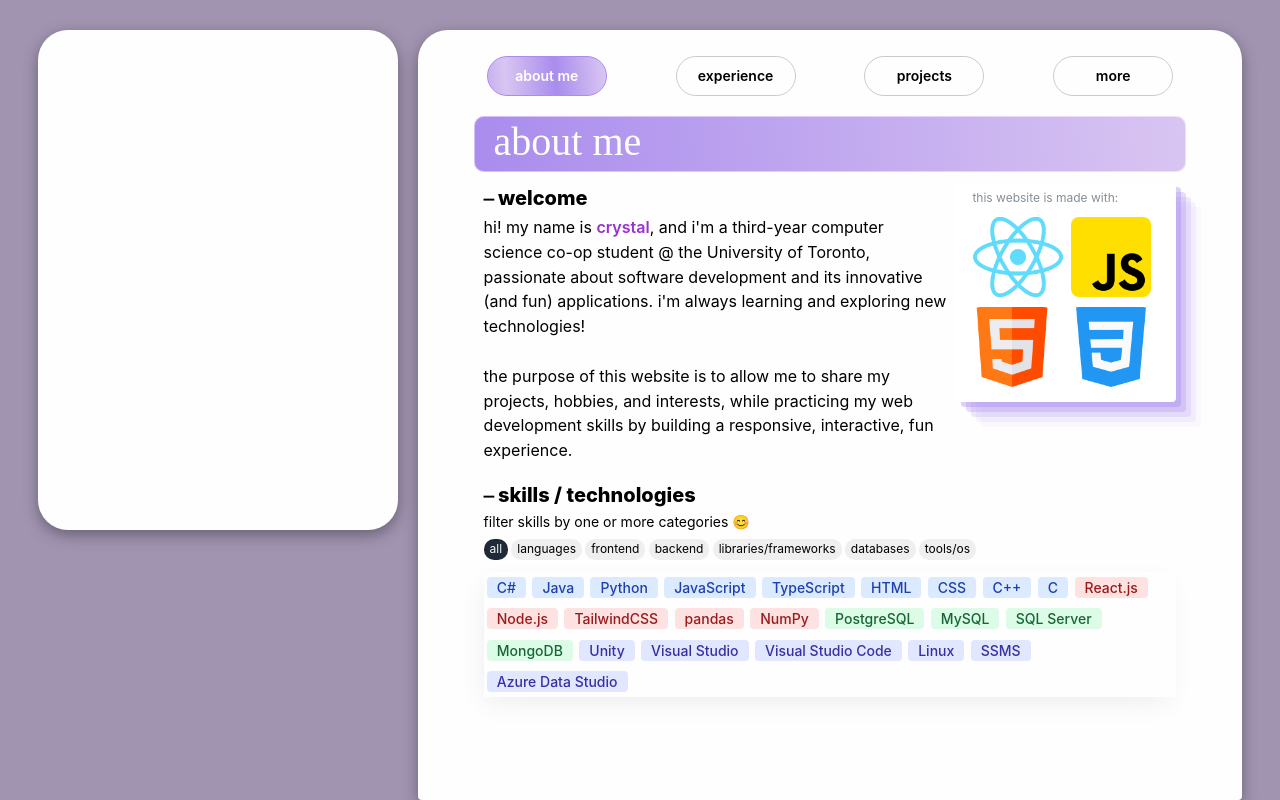
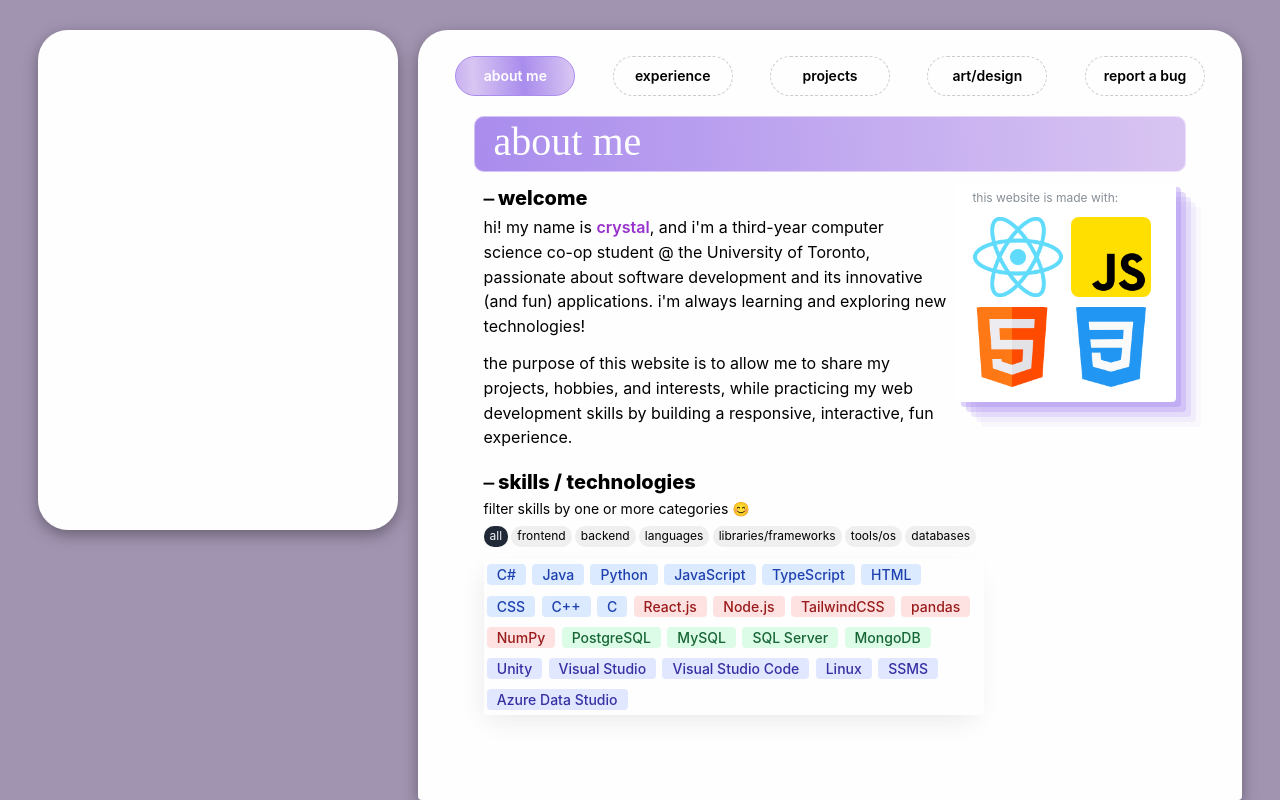
Before and after one commit to cdecry/cdecry.github.io, a React (Create React App) app: page / in a window 1280 px wide. Built offline with nearby package versions, Linux system fonts and the light colour scheme; a web font is replaced by a local one.

Commit message:
Add skill hover and zoom effect

```diff
--- a/src/App.css
+++ b/src/App.css
@@ -44,7 +44,7 @@ body {
     --angle:86deg;
     border-radius: 30px;
     background-color: transparent;
-    border: 1px solid rgba(0, 0, 0, 0.2);
+    border: 1px dashed rgba(0, 0, 0, 0.2);
     width: 120px;
     height: 40px;
     color: black;
@@ -176,10 +176,11 @@ body {
     transition: 1s linear;
     display: flex;
     flex-wrap: wrap;
-    /* width: 400px; */
+    width: 500px;
     row-gap: 0.4rem;
     padding: 0.2rem;
-    box-shadow: rgba(65, 65, 65, 0.1) -4px 9px 25px -6px;
+    border-radius: 3px;
+    box-shadow: rgba(30, 30, 30, 0.1) -4px 9px 25px -6px;
 }
 
 .badge {
--- a/src/components/AboutComponent.tsx
+++ b/src/components/AboutComponent.tsx
@@ -43,8 +43,10 @@ const AboutComponent = () => {
                             third-year computer science co-op student @ the University of
                             Toronto, passionate about software development and its innovative
                             (and fun) applications. i'm always learning and exploring new
-                            technologies!<br></br><br></br>
-
+                            technologies!<br></br>
+                        </Text>
+                        <Space h='sm'/>
+                        <Text>
                             the purpose of this website is to allow me to share my projects,
                             hobbies, and interests, while practicing my web development skills
                             by building a responsive, interactive, fun experience.
--- a/src/components/BadgesComponent.tsx
+++ b/src/components/BadgesComponent.tsx
@@ -1,6 +1,6 @@
 import { Space, Text } from '@mantine/core';
-import { motion } from 'framer-motion';
-import { useState } from 'react';
+import { animate, motion } from 'framer-motion';
+import { useEffect, useState } from 'react';
 
 type Skill = {
     name: string;
@@ -9,12 +9,12 @@ type Skill = {
 
 const CATEGORIES = [
     'all',
-    'languages',
     'frontend',
     'backend',
+    'languages',
     'libraries/frameworks',
+    'tools/os',
     'databases',
-    'tools/os',
 ]
 
 const SKILLS = [
@@ -54,8 +54,18 @@ const BadgesComponent = () => {
             setSelectedCategories(['all']);
             return;
         }
+        let updated = selectedCategories.filter(item => item !== 'all');
 
-        let updated = selectedCategories.filter(item => item !== 'all');
+        if (selected === 'frontend')
+            updated = updated.filter(item => item !== 'backend');
+        else if (selected === 'backend')
+            updated = updated.filter(item => item !== 'frontend');
+        else if (selected === 'languages')
+            updated = updated.filter(item => item !== 'libraries/frameworks' && item !== 'tools/os');
+        else if (selected === 'libraries/frameworks')
+            updated = updated.filter(item => item !== 'languages' && item !== 'tools/os');
+        else if (selected === 'tools/os')
+            updated = updated.filter(item => item !== 'libraries/frameworks' && item !== 'languages');
 
         if (selectedCategories.includes(selected) && selectedCategories.length == 1)
             setSelectedCategories(['all']);
@@ -103,9 +113,16 @@ const BadgesComponent = () => {
             {filteredSkills.length > 0 ? filteredSkills.map((skill, index) => (
                 <motion.div
                     layout="position"
-                    animate={{ opacity: 1 }}
-                    initial={{ opacity: 0 }}
+                    whileHover="hover"
+                    animate="visible"
+                    transition={{ duration: 0.3 }}
+                    initial="hidden"
                     exit={{ opacity: 0 }}
+                    variants={{
+                        hover: { opacity: 1, scale: 1.1 },
+                        visible: { opacity: 1, scale: 1.0 },
+                        hidden: { opacity: 0, scale: 0 },
+                    }}
                 >
                 <span key={index} className={`badge ${getBadgeColor(skill.categories)}`}>
                     {skill.name}
--- a/src/components/Container.tsx
+++ b/src/components/Container.tsx
@@ -19,7 +19,8 @@ const Container = () => {
                 <ButtonComponent name="about me" currentTab={currentTab} setCurrentTab={setCurrentTab}/>
                 <ButtonComponent name="experience" currentTab={currentTab} setCurrentTab={setCurrentTab}/>
                 <ButtonComponent name="projects" currentTab={currentTab} setCurrentTab={setCurrentTab}/>
-                <ButtonComponent name="more" currentTab={currentTab} setCurrentTab={setCurrentTab}/>
+                <ButtonComponent name="art/design" currentTab={currentTab} setCurrentTab={setCurrentTab}/>
+                <ButtonComponent name="report a bug" currentTab={currentTab} setCurrentTab={setCurrentTab}/>
             </Card.Section>
 
             <div className='header'>
```
